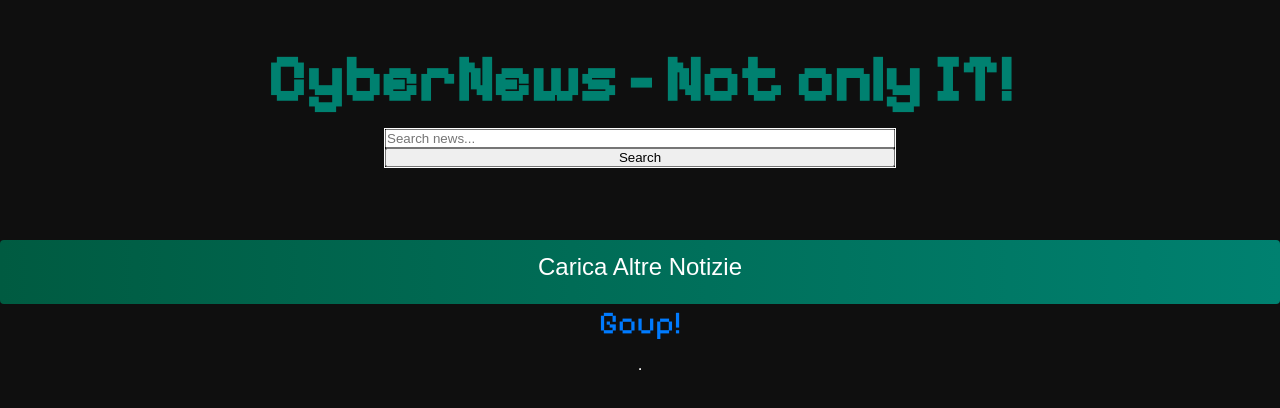
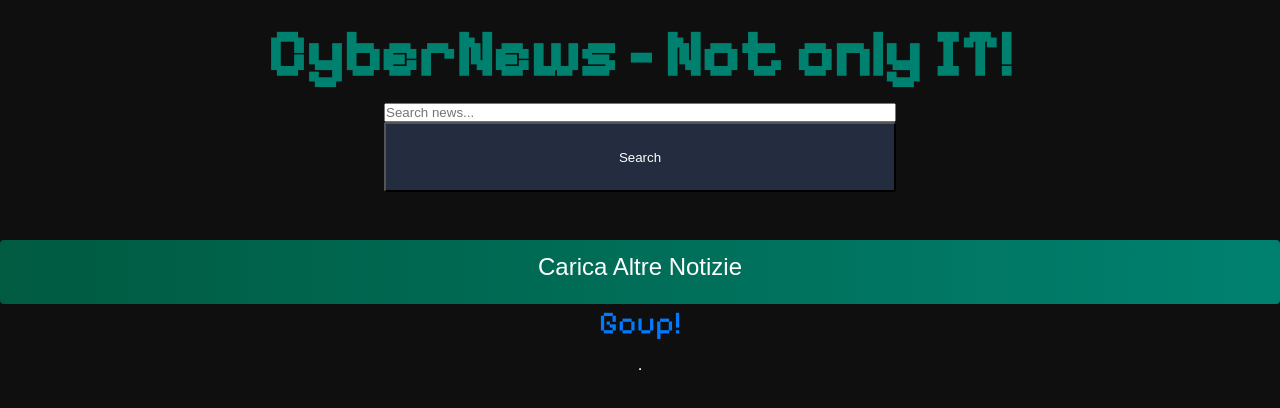
Before and after one commit to Oldalevoid/JSAdvanced_Project, a plain HTML site: page index.html in a window 1280 px wide. Drawn offline with Linux system fonts and the light colour scheme; no server answers; a web font is replaced by a local one.

Commit message:
modifica

```diff
--- a/style.css
+++ b/style.css
@@ -73,10 +73,17 @@ header h1 {
     display:flex;
     flex-direction: column;
     width: 40%;
-    border: 1px solid white;
+
     margin: 0 auto;
     margin-bottom: 3rem;
 
+}
+
+#search-btn{
+    background-color: #232D3F;
+    border-radius: 2px;
+    color: white;
+    height:70px;
 }
 
 
```
